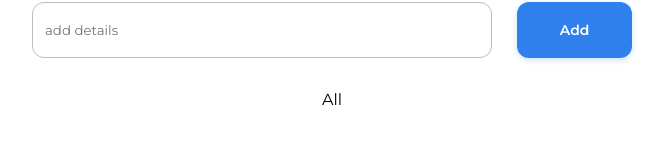
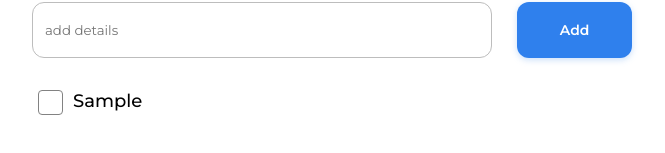
Before and after one commit to miguelfiais/todo-list, a React (Vite) app: page / in a window 1280 px wide. Both pictures are taken after typing "Sample" into the empty fields and a click on the button "Add". Shown: the part 191-344 px from the top of the page, without its empty margins (308-973 px from the left). Built offline with nearby package versions, Linux system fonts and the light colour scheme.

Commit message:
feat: add screen all and hook to save the list

```diff
--- a/package.json
+++ b/package.json
@@ -11,8 +11,10 @@
   "dependencies": {
     "react": "^18.2.0",
     "react-dom": "^18.2.0",
+    "react-icons": "^4.7.1",
     "react-router-dom": "^6.8.1",
-    "styled-components": "^5.3.6"
+    "styled-components": "^5.3.6",
+    "uuid": "^9.0.0"
   },
   "devDependencies": {
     "@types/react": "^18.0.27",
--- a/src/components/All/index.jsx
+++ b/src/components/All/index.jsx
@@ -1,6 +1,14 @@
+import { useList } from "../../hooks/ListContext"
+import Task from "../Task";
+
 const All = () => {
+
+  const { list, completedTask } = useList()
+
   return (
-    <div>All</div>
+    <>
+      <Task list={list} completedTask={completedTask}/>
+    </>
   )
 }
 
--- a/src/components/Form/index.jsx
+++ b/src/components/Form/index.jsx
@@ -1,15 +1,18 @@
 import React, { useState } from 'react'
+import { v4 as uuidv4 } from 'uuid'
+import { useList } from '../../hooks/ListContext'
 import { Container } from './styles'
 
 const Form = () => {
 
-    const [task, setTask] = useState("")
+  const {list, setList} = useList()
+  const [task, setTask] = useState("")
 
-    function getTask (e) {
-        e.preventDefault()
-        console.log(task)
-        setTask("")
-    }
+  function getTask (e) {
+      e.preventDefault()
+      setList([...list, {id: uuidv4(), task, completed: false}])
+      setTask("")
+  }
 
   return (
     <Container onSubmit={getTask}>
--- a/src/components/Header/styles.js
+++ b/src/components/Header/styles.js
@@ -18,7 +18,6 @@ export const Container = styled.header`
         display: grid;
         grid-template-columns: repeat(3, 1fr);
         justify-items: center;
-        list-style: none;
         border-bottom: 1px solid #BDBDBD;
         margin-bottom: 20px;
         li{
--- /dev/null
+++ b/src/components/Task/index.jsx
@@ -0,0 +1,28 @@
+import { Container, ItemList } from "./styles"
+import { BsCheckLg } from "react-icons/bs";
+
+const Task = ({list, completedTask}) => {
+
+  return (
+    <Container>
+      {
+        list && list.length > 0 ? (
+          <ul>
+            {
+              list.map(item => (
+                <ItemList key={item.id} isCompleted={item.completed}>
+                  <button onClick={() => completedTask(item.id)}><BsCheckLg /></button>
+                  <span>{item.task}</span>
+                </ItemList>
+              ))
+            }
+          </ul>
+        ):(
+          <h2>No Tasks</h2>
+        )
+      }
+    </Container>
+  )
+}
+
+export default Task
--- /dev/null
+++ b/src/components/Task/styles.js
@@ -0,0 +1,40 @@
+import styled from "styled-components";
+
+export const Container = styled.div`
+    width: 98%;
+    ul{
+        display: flex;
+        flex-direction: column;
+        gap: 20px;
+    }
+`
+
+export const ItemList = styled.li`
+    max-width: 460px;
+    display: flex;
+    gap: 10px;
+    input{
+        width: 20px;
+    }
+    span{
+        font-style: normal;
+        font-weight: 500;
+        font-size: 18px;
+        line-height: 22px;
+        color: #000000;
+        text-decoration: ${props => props.isCompleted ? 'line-through' : 'none'};
+    }
+    button{
+        height: 25px;
+        width: 25px;
+        background: ${props => props.isCompleted ? '#2F80ED' : 'transparent'};
+        border: ${props => props.isCompleted ? '1px solid #2F80ED' : '1px solid #828282'};
+        border-radius: 4px;
+        svg{
+            width: 20px;
+            height: auto;
+            color: #fff;
+            display: ${props => props.isCompleted ? 'block' : 'none'};
+        }
+    }
+`
--- /dev/null
+++ b/src/hooks/ListContext.jsx
@@ -0,0 +1,32 @@
+import { createContext, useContext, useEffect, useState } from 'react'
+
+const ListContext = createContext({})
+
+export const ListProvider = ({ children }) => {
+
+  const [list, setList] = useState([])
+
+  console.log(list)
+
+  function completedTask (id) {
+    const newList = list.map(item => (
+      id === item.id ? {...item, completed: !item.completed} : item
+    ))
+    setList(newList)
+  }
+
+  return (
+    <ListContext.Provider value={{ list, setList, completedTask }}>
+        {children}
+    </ListContext.Provider>
+  )
+}
+
+export const useList = () => {
+  const context = useContext(ListContext)
+
+  if (!context) {
+    throw new Error('useList must be used with Listcontext')
+  }
+  return context
+}
--- a/src/main.jsx
+++ b/src/main.jsx
@@ -1,12 +1,15 @@
 import React from 'react'
 import ReactDOM from 'react-dom/client'
+import { ListProvider } from './hooks/ListContext'
 import Router from './routes/routes'
 import GlobalStyles from './styles/globalStyles'
 
 
 ReactDOM.createRoot(document.getElementById('root')).render(
   <React.StrictMode>
-    <Router />
+    <ListProvider>
+      <Router />
+    </ListProvider>
     <GlobalStyles />
   </React.StrictMode>,
 )
--- a/src/styles/globalStyles.js
+++ b/src/styles/globalStyles.js
@@ -6,6 +6,7 @@ export default createGlobalStyle`
         padding: 0;
         box-sizing: border-box;
         font-family: 'Montserrat', sans-serif;
+        list-style: none;
     }
     button{
         cursor: pointer;
```
Also changed, not shown: 1 other file (tests, documents, lock files or other folders).
